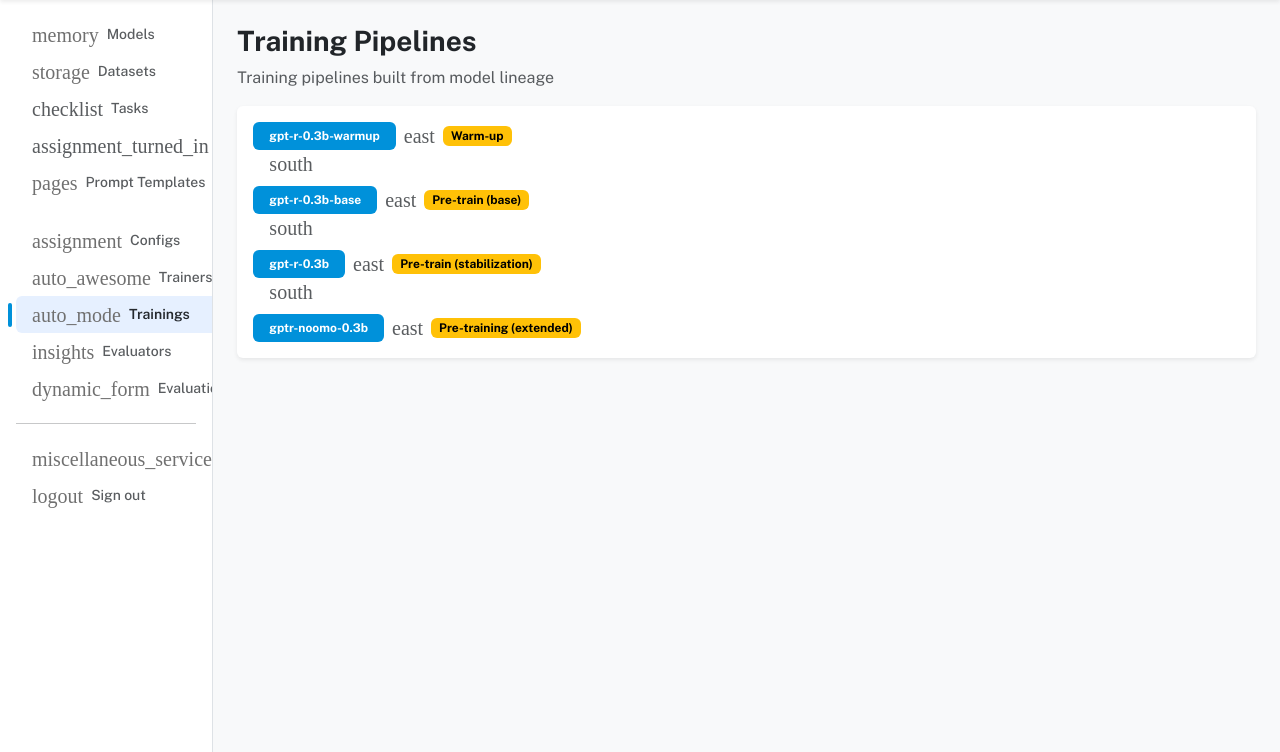
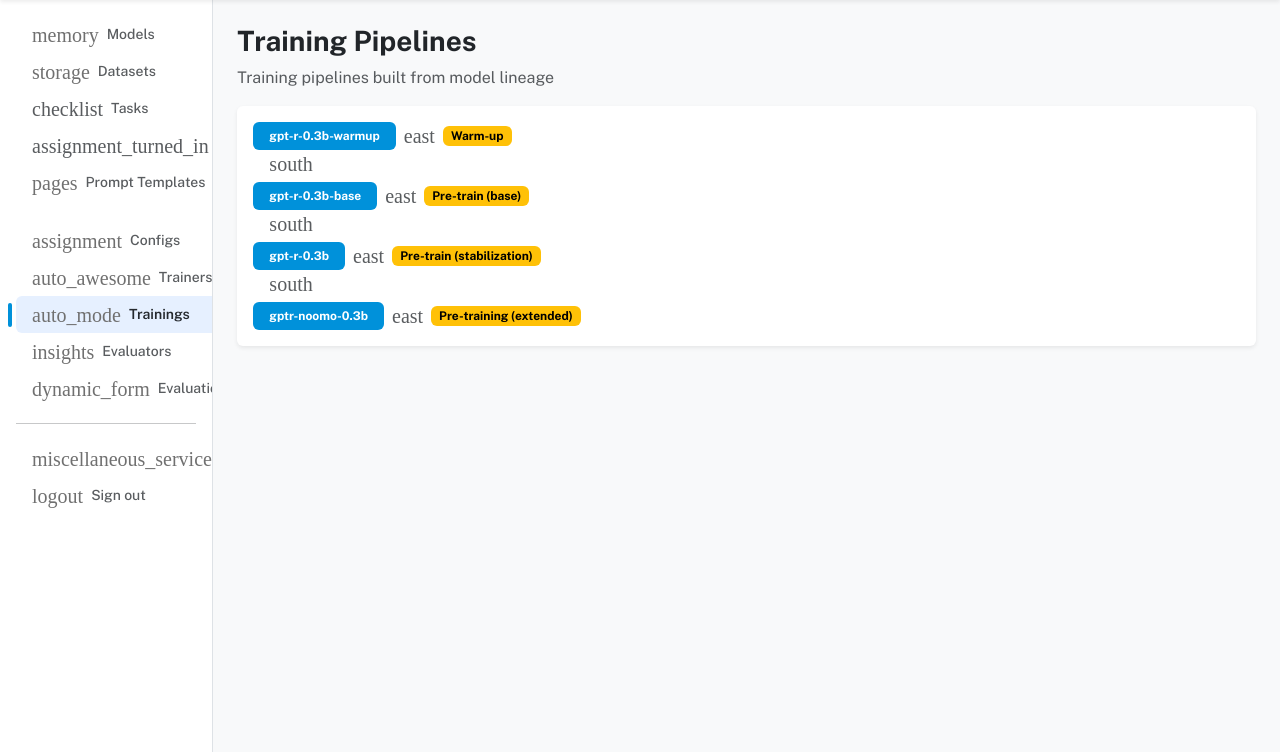
Before and after one commit to diixo/diixo-ai, a Django app: page /trainings in a window 1280 px wide. Shown: the part 48-800 px from the top of the page. Run offline with Django 5.2, Linux system fonts and the light colour scheme; some libraries are stand-ins or nearby versions; some web fonts are replaced.

Commit message:
trainings.html: removed if not forloop.first

```diff
--- a/ui/app_main/templates/app_main/trainings.html
+++ b/ui/app_main/templates/app_main/trainings.html
@@ -17,7 +17,7 @@
   <div class="card shadow-sm border-0 mb-4">
     <div class="card-body">
       {% for node in chain %}
-      <div class="d-flex align-items-center gap-2 {% if not forloop.first %}mt-2{% endif %}">
+      <div class="d-flex align-items-center gap-2">
         <span class="badge text-bg-blue px-3 py-2">{{ node.name }}</span>
         {% if node.config_name %}
         <span class="material-icons text-muted small">east</span>
```
